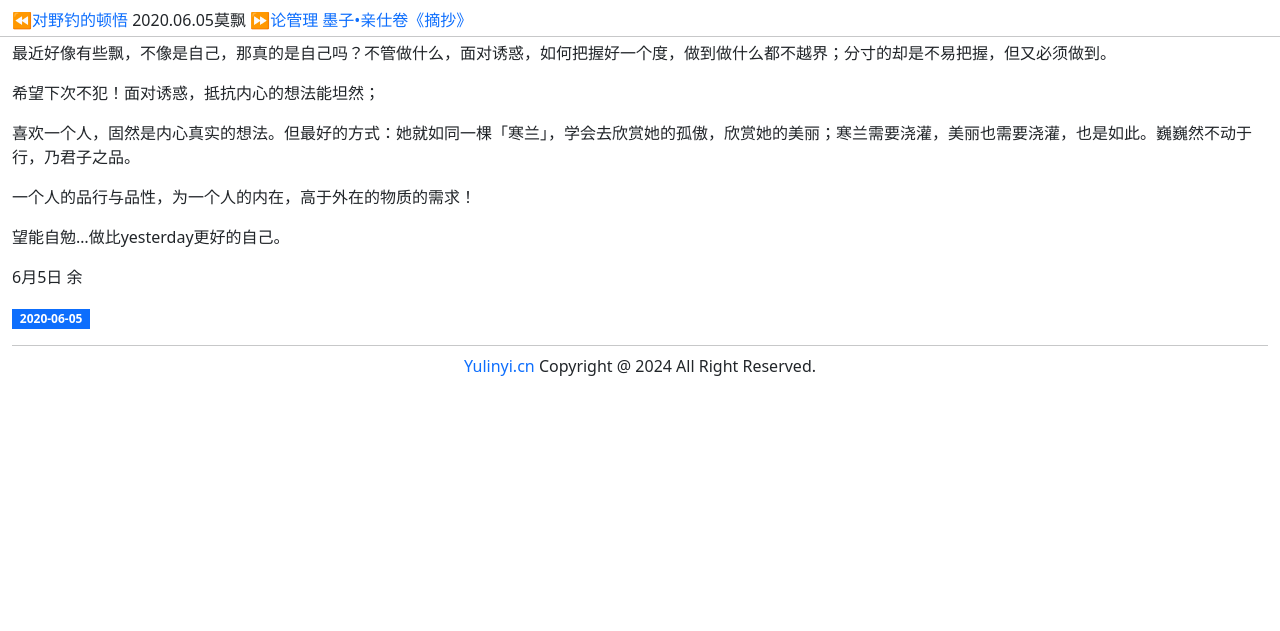
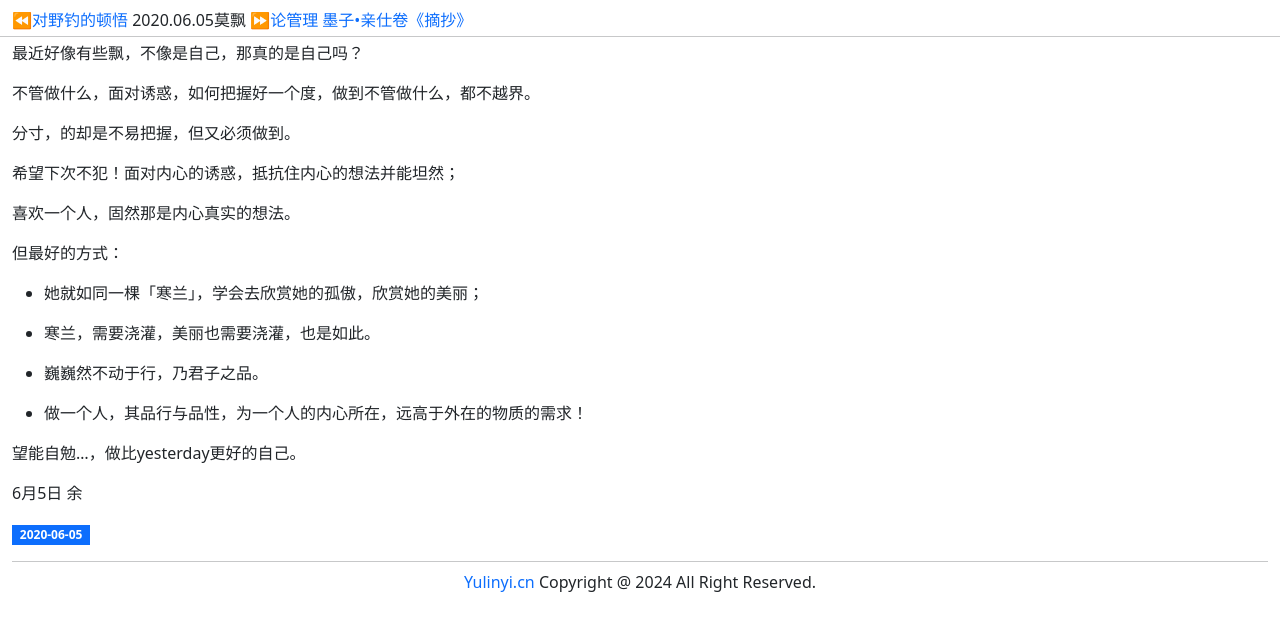
Before and after one commit to helloyuzz/Yulinyi, a Jekyll site: the page built from _posts/2020-06-05-莫飘.md, in a window 1280 px wide. Shown: the top 631 px of the page. Built offline with Jekyll 4.4.1, drawn with Linux system fonts in a browser that asks for light colours.

Commit message:
Update 2020-06-05-莫飘.md

```diff
--- a/_posts/2020-06-05-莫飘.md
+++ b/_posts/2020-06-05-莫飘.md
@@ -2,14 +2,26 @@
 layout: post
 ---
 
-最近好像有些飘，不像是自己，那真的是自己吗？不管做什么，面对诱惑，如何把握好一个度，做到做什么都不越界；分寸的却是不易把握，但又必须做到。
+最近好像有些飘，不像是自己，那真的是自己吗？
 
-希望下次不犯！面对诱惑，抵抗内心的想法能坦然；
+不管做什么，面对诱惑，如何把握好一个度，做到不管做什么，都不越界。
 
-喜欢一个人，固然是内心真实的想法。但最好的方式：她就如同一棵「寒兰」，学会去欣赏她的孤傲，欣赏她的美丽；寒兰需要浇灌，美丽也需要浇灌，也是如此。巍巍然不动于行，乃君子之品。
+分寸，的却是不易把握，但又必须做到。
 
-一个人的品行与品性，为一个人的内在，高于外在的物质的需求！
+希望下次不犯！面对内心的诱惑，抵抗住内心的想法并能坦然；
 
-望能自勉...做比yesterday更好的自己。
+喜欢一个人，固然那是内心真实的想法。
+
+但最好的方式：
+
+- 她就如同一棵「寒兰」，学会去欣赏她的孤傲，欣赏她的美丽；
+
+- 寒兰，需要浇灌，美丽也需要浇灌，也是如此。
+
+- 巍巍然不动于行，乃君子之品。
+
+- 做一个人，其品行与品性，为一个人的内心所在，远高于外在的物质的需求！
+
+望能自勉...，做比yesterday更好的自己。
 
 6月5日 余
```
